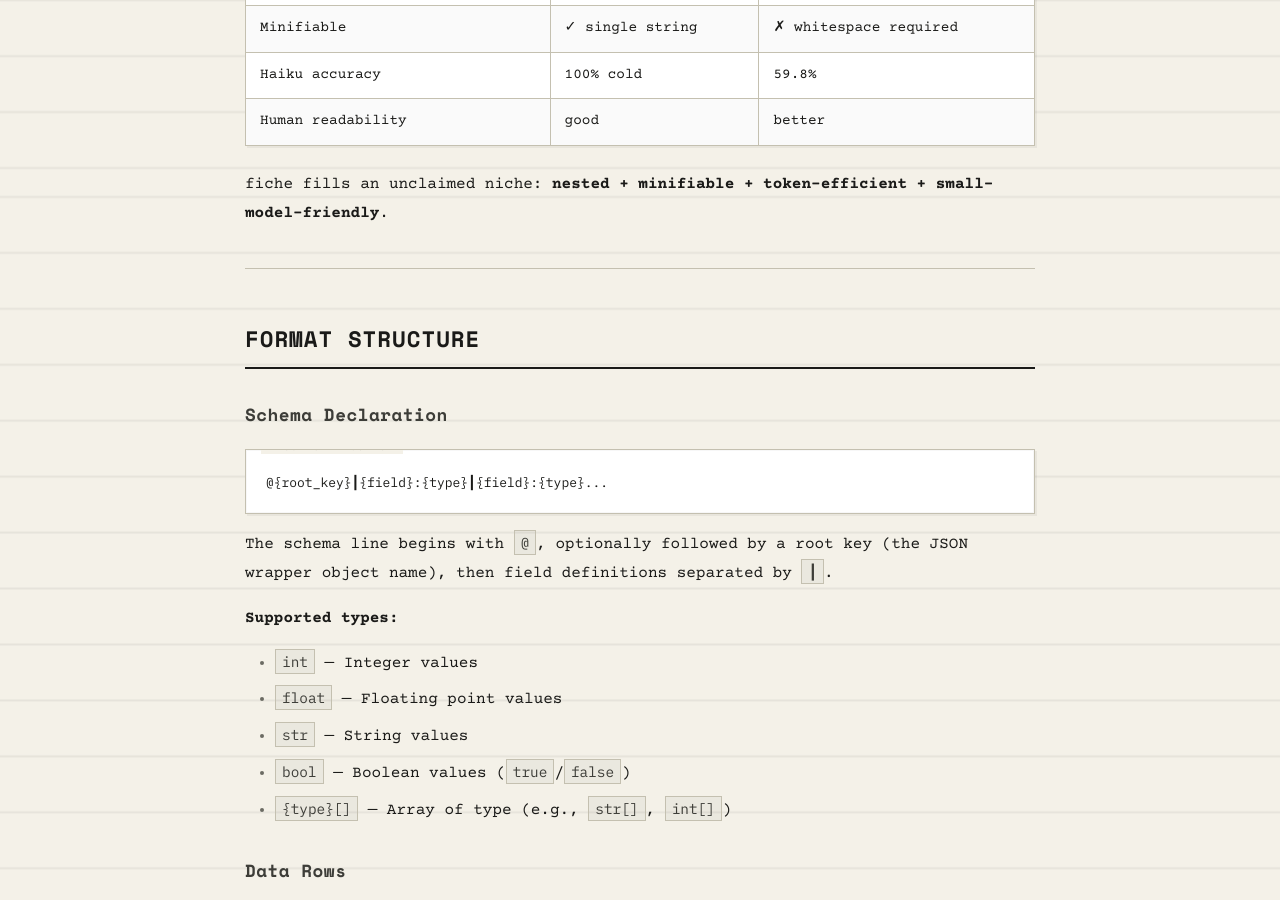
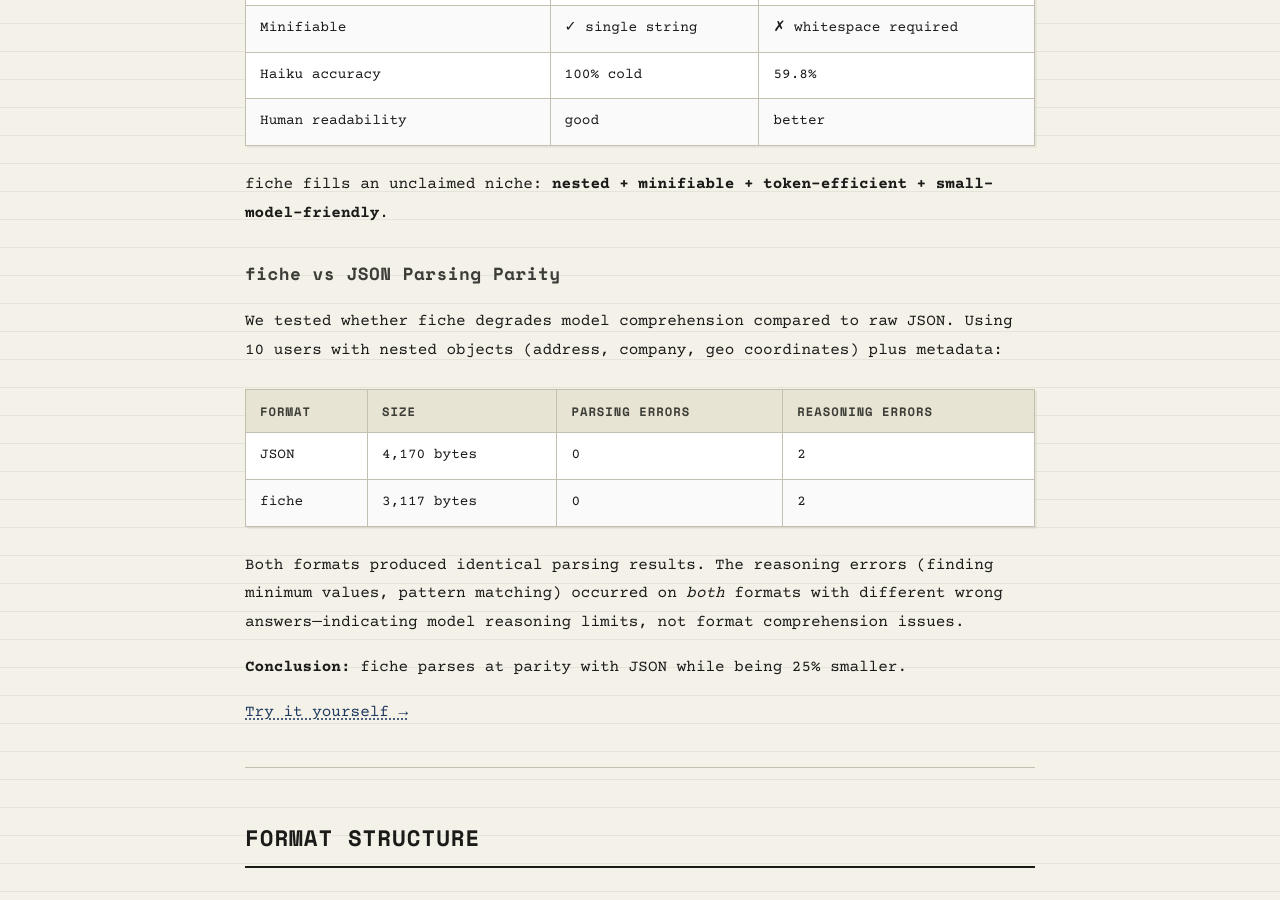
Before and after one commit to coryzibell/carrier98, a Jekyll site: the page built from docs/fiche.md, in a window 1280 px wide and 900 px high, scrolled down 5697 px. Built offline with Jekyll 4.4.1, drawn with Linux system fonts in a browser that asks for light colours.

Commit message:
Se6/58FTTwikcBpTXssOuvmwhegzieOsVEUqP6Ak8gDRuqqccaJWgbtC+E00/MtcT8S/E9p5yBGL40T7e3oM5g==
🐏🐀🐐🐙🐆🐽🐣🐜🐳🐨🐠🐘🐖🐑🐤🐈🐆🐙🐩🐘🐶🐡🐥🐈🐇🐙🐳🐈🐄🐩🐓🐓🐴🐸🐠🐜🐆🐅🐲🐜🐶🐥🐮🐙🐰🐠🐀🐽🐠🐝🐩🐝🐇🐤🐠🐘🐦🐕🐮🐘🐶🐡🐭🐘🐗🐉🐫🐂🐠🐨🐭🐈🐄🐅🐤🐙🐆🐕🐤🐄🐰🐃🐳🐁🐷🐌🐯🐈🐇🐝🐩🐝🐆🐠🐠🐝🐗🐍🐥🐜🐧🐌🐮🐚🐧🐍🐯🐛🐢🐁🐡🐛🐦🐐🐏🐀🐀🐉🐖🐀🐏🐈🐔🐝🐆🐕🐳🐝🐂🐁🐦🐚🐖🐱🐥🐜🐰🐨🐭🐈🐄🐑🐯🐘🐷🐕🐭🐙🐖🐹🐴🐙🐖🐐🐠🐌🐓🐀🐭🐜🐗🐕🐥🐜🐷🐑🐩🐛🐶🐸🐤🐀🐄🐁🐳🐚🐆🐽🐷🐝🐰🐂🐐🐚🐖🐑🐥🐛🐧🐑🐩🐘🐶🐅🐬🐠🐐🐀🐁🐢🐐🐃🐰🐀🐦🐅🐣🐘🐷🐕🐲🐘🐖🐍🐹🐂🐢🐴🐠🐔🐦🐕🐡🐜🐶🐽🐮🐉🐰🐂🐀🐙🐗🐉🐲🐛🐷🐉🐳🐈🐆🐼🐜🐀🐏🐀🐇🐈🐆🐽🐮🐈🐆🐉🐯🐝🐆🐠🐠🐙🐦🐽🐲🐛🐖🐅🐴🐜🐲🐰🐠🐜🐇🐉🐯🐝🐢🐘🐀🐀🐬🐐🐀🐈🐰🐨🐭🐸🐰🐃🐲🐀🐓🐈🐵🐉🐒🐁🐳🐛🐖🐅🐬🐛🐆🐕🐲🐈🐇🐑🐨🐘🐖🐻🐱🐀🐍🐁🐦🐛🐷🐈🐠🐜🐶🐅🐭🐙🐒🐁🐤🐘🐗🐑🐡

[sha512:base64|lz4:emoji_animals]

```diff
--- a/docs/fiche.md
+++ b/docs/fiche.md
@@ -170,6 +170,21 @@ On flat tabular data, fiche outperforms both JSON and TOON. TOON's strength is m
 | Human readability | good | better |
 
 fiche fills an unclaimed niche: **nested + minifiable + token-efficient + small-model-friendly**.
+
+### fiche vs JSON Parsing Parity
+
+We tested whether fiche degrades model comprehension compared to raw JSON. Using 10 users with nested objects (address, company, geo coordinates) plus metadata:
+
+| Format | Size | Parsing Errors | Reasoning Errors |
+|--------|------|----------------|------------------|
+| JSON | 4,170 bytes | 0 | 2 |
+| fiche | 3,117 bytes | 0 | 2 |
+
+Both formats produced identical parsing results. The reasoning errors (finding minimum values, pattern matching) occurred on *both* formats with different wrong answers—indicating model reasoning limits, not format comprehension issues.
+
+**Conclusion:** fiche parses at parity with JSON while being 25% smaller.
+
+[Try it yourself →](benchmarks/)
 
 ---
 
```
Also changed, not shown: docs/benchmarks/README.md (added, +52 -0 lines), docs/benchmarks/users.json (added, +1 -0 lines), 1 other file.
